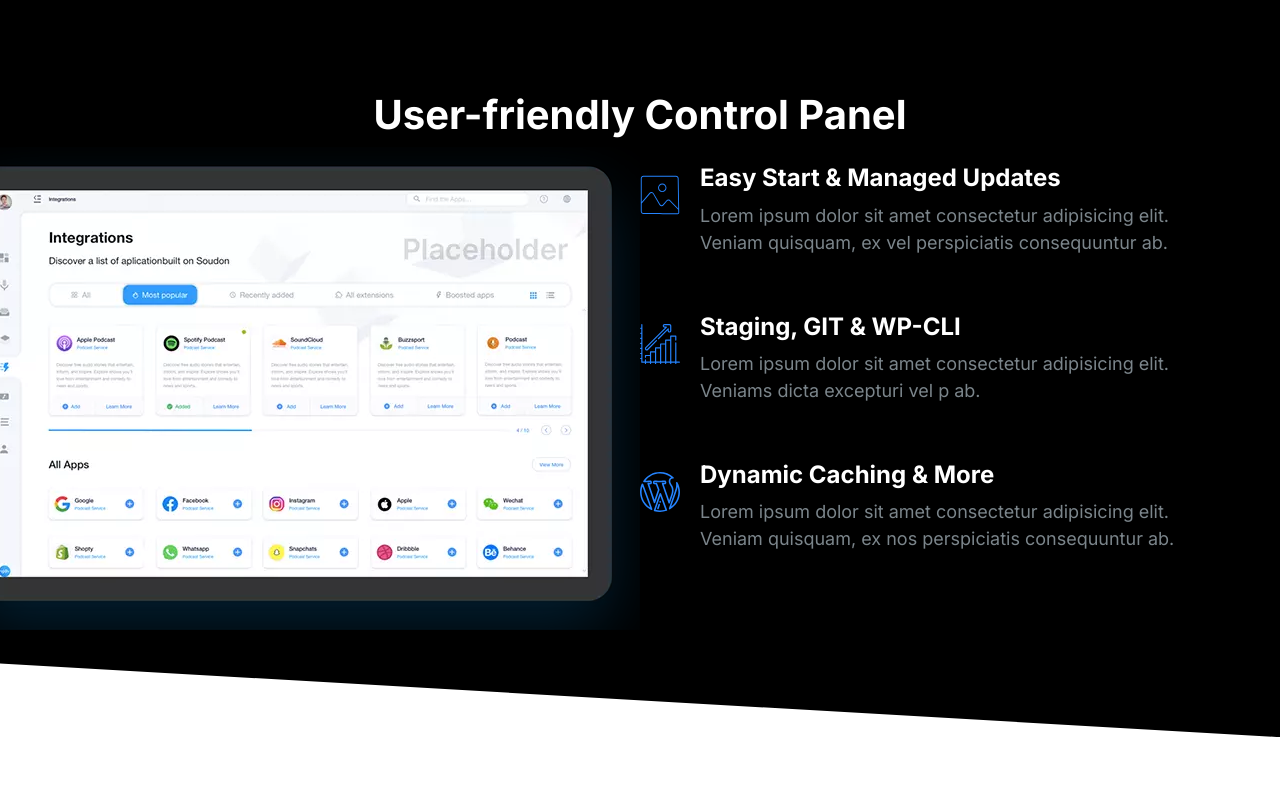
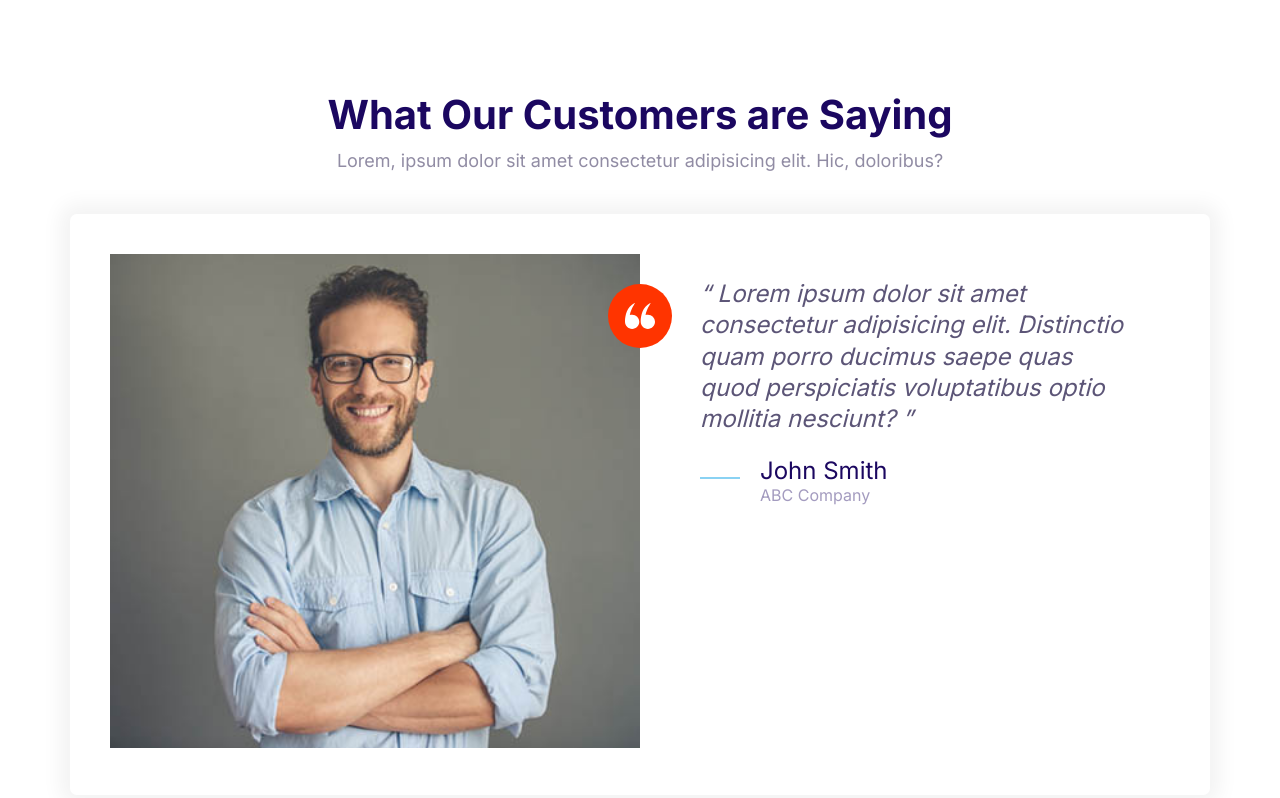
Before and after one commit to Mahad-Ahmad/Moshify, a plain HTML site: page index.html in a window 1280 px wide. Drawn offline with Linux system fonts and the light colour scheme.

Commit message:
Define a Testimonials Block.

```diff
--- a/css/styles.css
+++ b/css/styles.css
@@ -620,6 +620,7 @@ a {
 
 .block__header {
   text-align: center;
+  margin-bottom: 4rem;
 }
 
 .block__heading {
--- a/index.html
+++ b/index.html
@@ -15,72 +15,47 @@
     />
   </head>
   <body>
-    <section class="block block--dark block--skewed-right block-showcase">
+    <section class="block">
       <header class="block__header">
-        <h2>User-friendly Control Panel</h2>
+        <h2>What Our Customers are Saying</h2>
+        <p>
+          Lorem, ipsum dolor sit amet consectetur adipisicing elit. Hic,
+          doloribus?
+        </p>
       </header>
-      <div class="container grid grid--1x2">
-        <picture class="block-showcase__image">
-          <source
-            type="image/webp"
-            srcset="images/ipad.webp 1x, images/ipad@2x.webp 2x"
-          />
-          <source
-            type="image/png"
-            srcset="images/ipad.png 1x, images/ipad@2x.png 2x"
-          />
-          <img src="images/ipad.png" alt="" />
-        </picture>
-        <ul class="list">
-          <li>
+      <div class="container">
+        <div class="card testimonial">
+          <div class="grid grid--1x2">
+            <div class="testimonial__image">
+              <img src="images/testimonial.jpg" alt="A happy, smiling face" />
+              <sapn class="icon-container icon-container--accent">
+                <svg class="icon icon--white icon--small">
+                  <use xlink:href="images/sprite.svg#quotes"></use>
+                </svg>
+              </sapn>
+            </div>
+            <blockquote class="quote">
+              <p class="quote__text">
+                Lorem ipsum dolor sit amet consectetur adipisicing elit.
+                Distinctio quam porro ducimus saepe quas quod perspiciatis
+                voluptatibus optio mollitia nesciunt?
+              </p>
+              <footer>
                 <div class="media">
                   <div class="media__image">
-                <svg class="icon icon--primary">
-                  <use xlink:href="images/sprite.svg#snap"></use>
+                    <svg class="icon icon--primary quote__line">
+                      <use xlink:href="images/sprite.svg#line"></use>
                     </svg>
                   </div>
                   <div class="media__body">
-                <h3 class="media__title">Easy Start & Managed Updates</h3>
-                <p>
-                  Lorem ipsum dolor sit amet consectetur adipisicing elit.
-                  Veniam quisquam, ex vel perspiciatis consequuntur ab.
-                </p>
+                    <h3 class="media__title quote__author">John Smith</h3>
+                    <p class="media__text quote__organization">ABC Company</p>
                   </div>
                 </div>
-          </li>
-          <li>
-            <div class="media">
-              <div class="media__image">
-                <svg class="icon icon--primary">
-                  <use xlink:href="images/sprite.svg#growth"></use>
-                </svg>
-              </div>
-              <div class="media__body">
-                <h3 class="media__title">Staging, GIT & WP-CLI</h3>
-                <p>
-                  Lorem ipsum dolor sit amet consectetur adipisicing elit.
-                  Veniams dicta excepturi vel p ab.
-                </p>
+              </footer>
+            </blockquote>
           </div>
         </div>
-          </li>
-          <li>
-            <div class="media">
-              <div class="media__image">
-                <svg class="icon icon--primary">
-                  <use xlink:href="images/sprite.svg#wordpress"></use>
-                </svg>
-              </div>
-              <div class="media__body">
-                <h3 class="media__title">Dynamic Caching & More</h3>
-                <p>
-                  Lorem ipsum dolor sit amet consectetur adipisicing elit.
-                  Veniam quisquam, ex nos perspiciatis consequuntur ab.
-                </p>
-              </div>
-            </div>
-          </li>
-        </ul>
       </div>
     </section>
     <script src="js/main.js"></script>
```
Also changed, not shown: testimonials-block.html (added, +42 -0 lines). Lines whose indentation alone changed are shown as unchanged.
